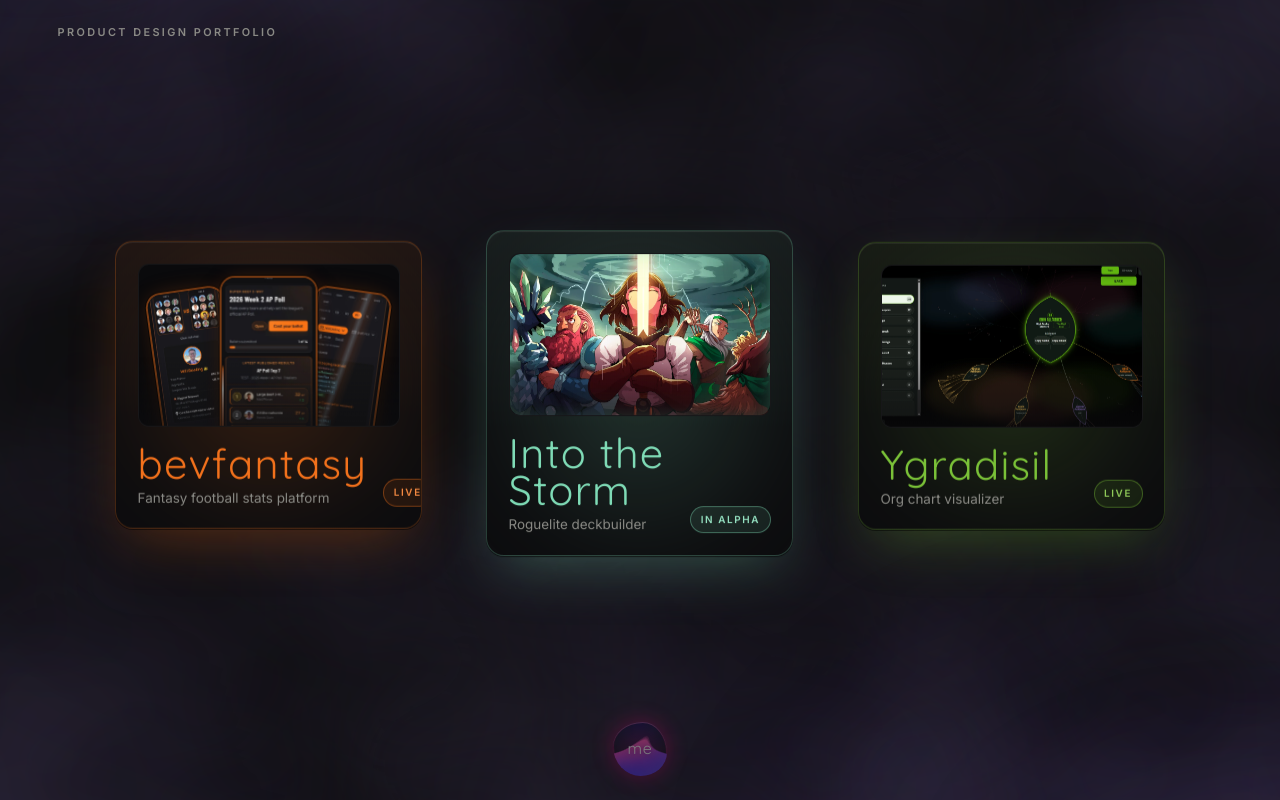
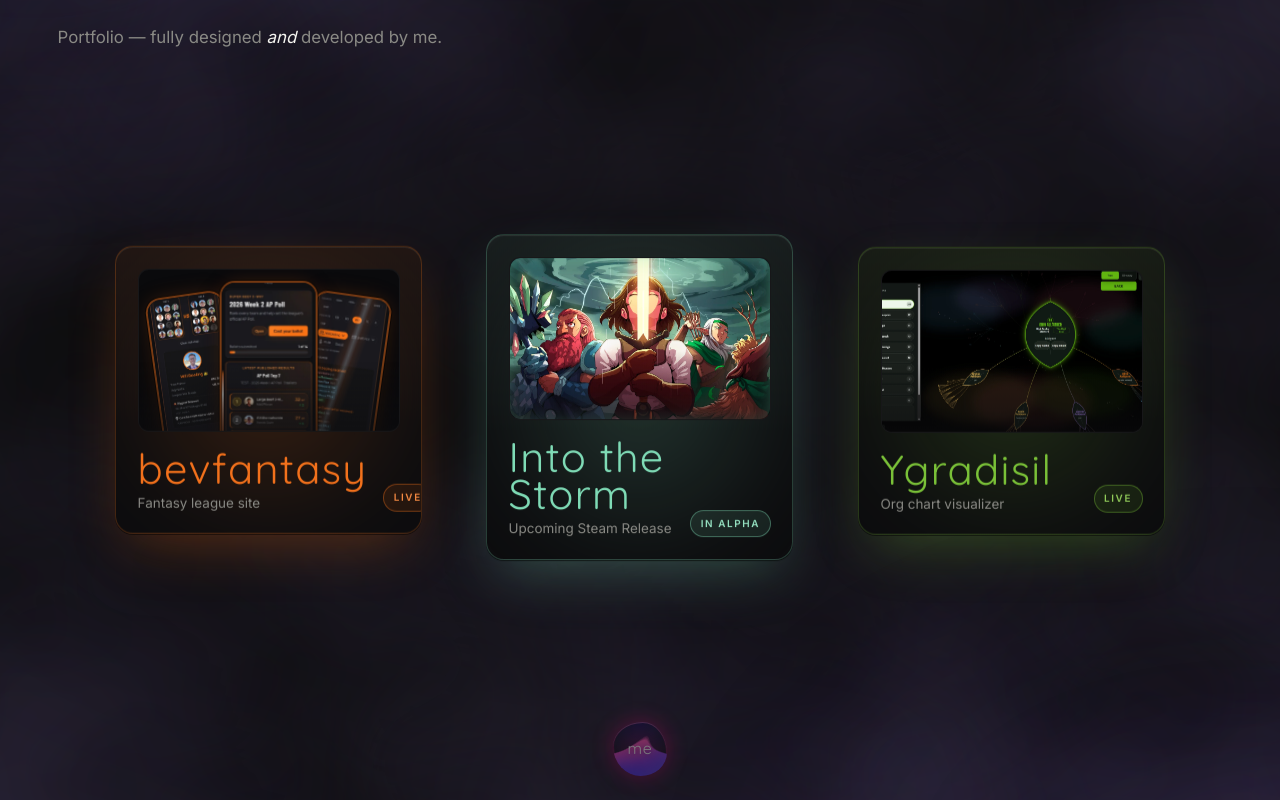
Before and after one commit to ctkapple/portfolio-site, a plain HTML site: page index.html in a window 1280 px wide. Drawn offline with Linux system fonts and the light colour scheme; no server answers.

Commit message:
Rework the homepage subtitle to sentence case, retitle two card subtitles
The old micro-label was tracked all-caps, which read badly once the copy
became a full sentence with an italic emphasis. bevfantasy and Into the
Storm get clearer, more specific subtitles too.

Co-Authored-By: Claude Sonnet 5 <noreply@anthropic.com>

```diff
--- a/assets/styles.css
+++ b/assets/styles.css
@@ -512,10 +512,19 @@ img { max-width: 100%; display: block; }
   padding: clamp(1.25rem, 3vw, 2rem) var(--gutter) 0;
 }
 
+/* Sentence-case now rather than the tracked micro-label look: the copy is a
+   full sentence with an italic emphasis, which reads badly all-caps. */
 .marquee__label {
   margin: 0;
   color: var(--text-dim);
-}
+  font-family: var(--body);
+  font-size: clamp(.9rem, 1.6vw, 1.05rem);
+  font-weight: 400;
+  letter-spacing: normal;
+  text-transform: none;
+}
+
+.marquee__label em { font-style: italic; color: var(--text); }
 
 /* --------------------------------------------------------------------------
    5. Roster (the two project cards)
--- a/index.html
+++ b/index.html
@@ -85,7 +85,7 @@
          engines and screen readers get the name — removing it outright would
          leave the page anonymous to both. -->
     <h1 class="vh">William Dooling</h1>
-    <p class="micro marquee__label">Product Design Portfolio</p>
+    <p class="marquee__label">Portfolio — fully designed <em>and</em> developed by me.</p>
   </header>
 
   <main class="roster">
@@ -129,7 +129,7 @@
             <div class="card__foot">
               <div>
                 <h2 class="card__title">bevfantasy</h2>
-                <p class="card__meta">Fantasy football stats platform</p>
+                <p class="card__meta">Fantasy league site</p>
               </div>
               <span class="card__status">Live</span>
             </div>
@@ -157,7 +157,7 @@
             <div class="card__foot">
               <div>
                 <h2 class="card__title">Into the Storm</h2>
-                <p class="card__meta">Roguelite deckbuilder</p>
+                <p class="card__meta">Upcoming Steam Release</p>
               </div>
               <span class="card__status">In alpha</span>
             </div>
```
